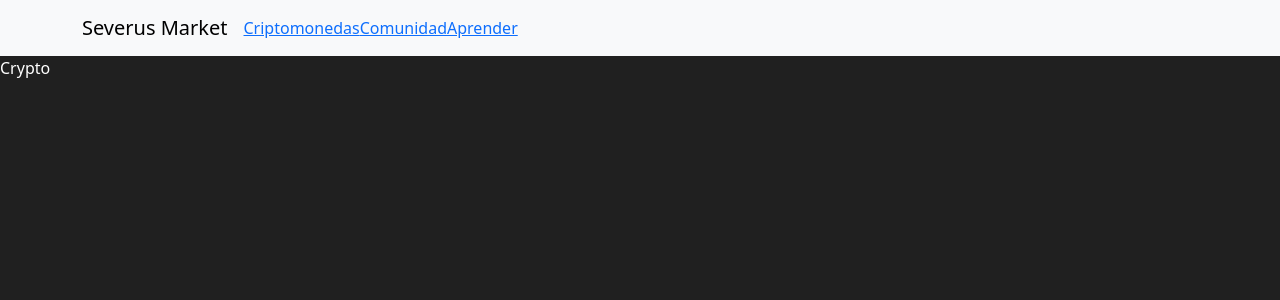
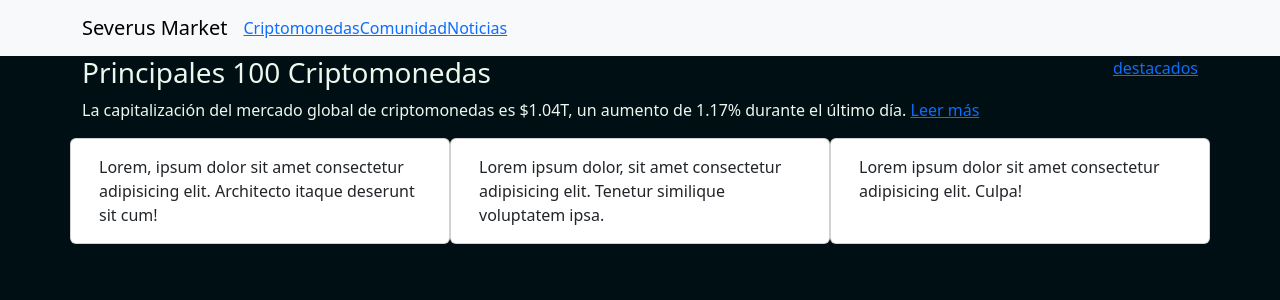
Before and after one commit to goncalhurtado/coin-market-app, a React (Vite) app: page / in a window 1280 px wide. Shown: the top 300 px of the page. Built offline with nearby package versions, Linux system fonts and the light colour scheme.

Commit message:
start working on layout

```diff
--- a/src/App.jsx
+++ b/src/App.jsx
@@ -3,7 +3,7 @@ import NavApp from "./components/NavApp";
 import "bootstrap/dist/css/bootstrap.min.css";
 import { Route, Routes } from "react-router-dom";
 import Crypto from "./pages/Crypto";
-import Learn from "./pages/Learn";
+import News from "./pages/News";
 import Community from "./pages/Community";
 import React from "react";
 
@@ -14,7 +14,7 @@ function App() {
       <Routes>
         <Route path="/" element={<Crypto />} />
         <Route path="community" element={<Community />} />
-        <Route path="/learn" element={<Learn />} />
+        <Route path="/news" element={<News />} />
       </Routes>
     </>
   );
--- /dev/null
+++ b/src/components/CardsHome.jsx
@@ -0,0 +1,29 @@
+import React from "react";
+
+const CardsHome = () => {
+  return (
+    <>
+      <div className="row">
+        <div className="card col-4">
+          <div className="card-body">
+            Lorem, ipsum dolor sit amet consectetur adipisicing elit. Architecto
+            itaque deserunt sit cum!
+          </div>
+        </div>
+        <div className="card col-4">
+          <div className="card-body">
+            Lorem ipsum dolor, sit amet consectetur adipisicing elit. Tenetur
+            similique voluptatem ipsa.
+          </div>
+        </div>
+        <div className="card col-4">
+          <div className="card-body">
+            Lorem ipsum dolor sit amet consectetur adipisicing elit. Culpa!
+          </div>
+        </div>
+      </div>
+    </>
+  );
+};
+
+export default CardsHome;
--- a/src/components/NavApp.jsx
+++ b/src/components/NavApp.jsx
@@ -14,7 +14,7 @@ const NavApp = () => {
           <Nav className="me-auto">
             <Link to="/">Criptomonedas</Link>
             <Link to="/community">Comunidad</Link>
-            <Link to="/learn">Aprender</Link>
+            <Link to="/news">Noticias</Link>
           </Nav>
         </Navbar.Collapse>
       </Container>
--- a/src/pages/Crypto.jsx
+++ b/src/pages/Crypto.jsx
@@ -1,7 +1,28 @@
 import React from "react";
+import CardsHome from "../components/CardsHome";
 
 const Crypto = () => {
-  return <div className="text-white">Crypto</div>;
+  return (
+    <>
+      <div className="container">
+        <div>
+          <div className="d-flex">
+            <h3 className="flex-fill">Principales 100 Criptomonedas</h3>
+            <a href="" className="">
+              destacados
+            </a>
+          </div>
+          <p>
+            La capitalización del mercado global de criptomonedas es $1.04T, un
+            aumento de 1.17% durante el último día. <a href="">Leer más</a>
+          </p>
+        </div>
+        <div>
+          <CardsHome />
+        </div>
+      </div>
+    </>
+  );
 };
 
 export default Crypto;
--- a/src/pages/Learn.jsx
+++ /dev/null
@@ -1,7 +0,0 @@
-import React from "react";
-
-const Learn = () => {
-  return <div className="text-white">Learn</div>;
-};
-
-export default Learn;
--- /dev/null
+++ b/src/pages/News.jsx
@@ -0,0 +1,7 @@
+import React from "react";
+
+const News = () => {
+  return <div className="text-white">Noticias</div>;
+};
+
+export default News;
--- a/src/sass/base/base.scss
+++ b/src/sass/base/base.scss
@@ -1,3 +1,7 @@
+$primary: #000f14;
+$text: #edf7ee;
+
 body {
-    background-color: rgb(32, 32, 32) !important;
+    background-color: $primary !important;
+    color: $text !important;
 }
--- /dev/null
+++ b/src/sass/themes/variables.scss
@@ -0,0 +1,2 @@
+$primary: #000f14;
+$text: #edf7ee;
--- a/src/sass/vendors/main.scss
+++ b/src/sass/vendors/main.scss
@@ -1 +1,6 @@
-@import "../base/base.scss"
+$primary: #000f14;
+$text: #edf7ee;
+//
+//
+@import "../base/base.scss";
+@import "../themes/variables.scss";
```
